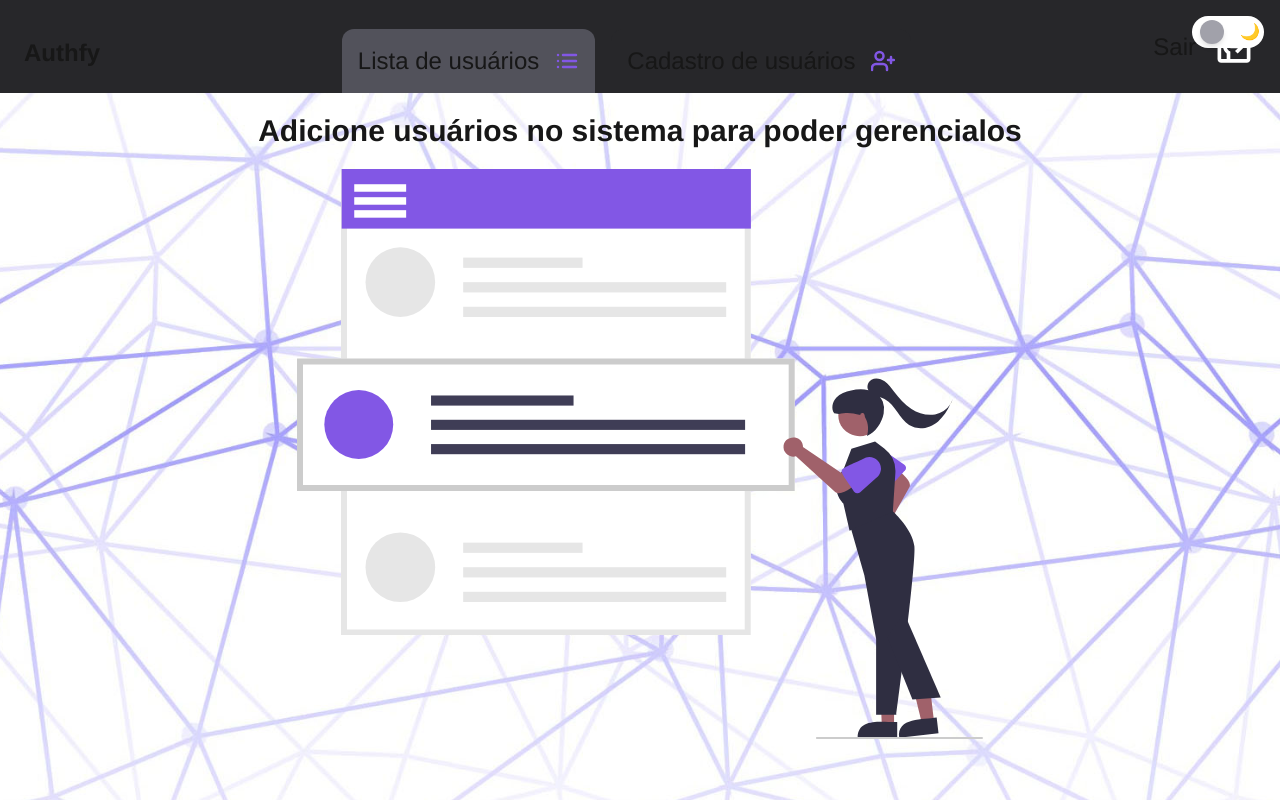
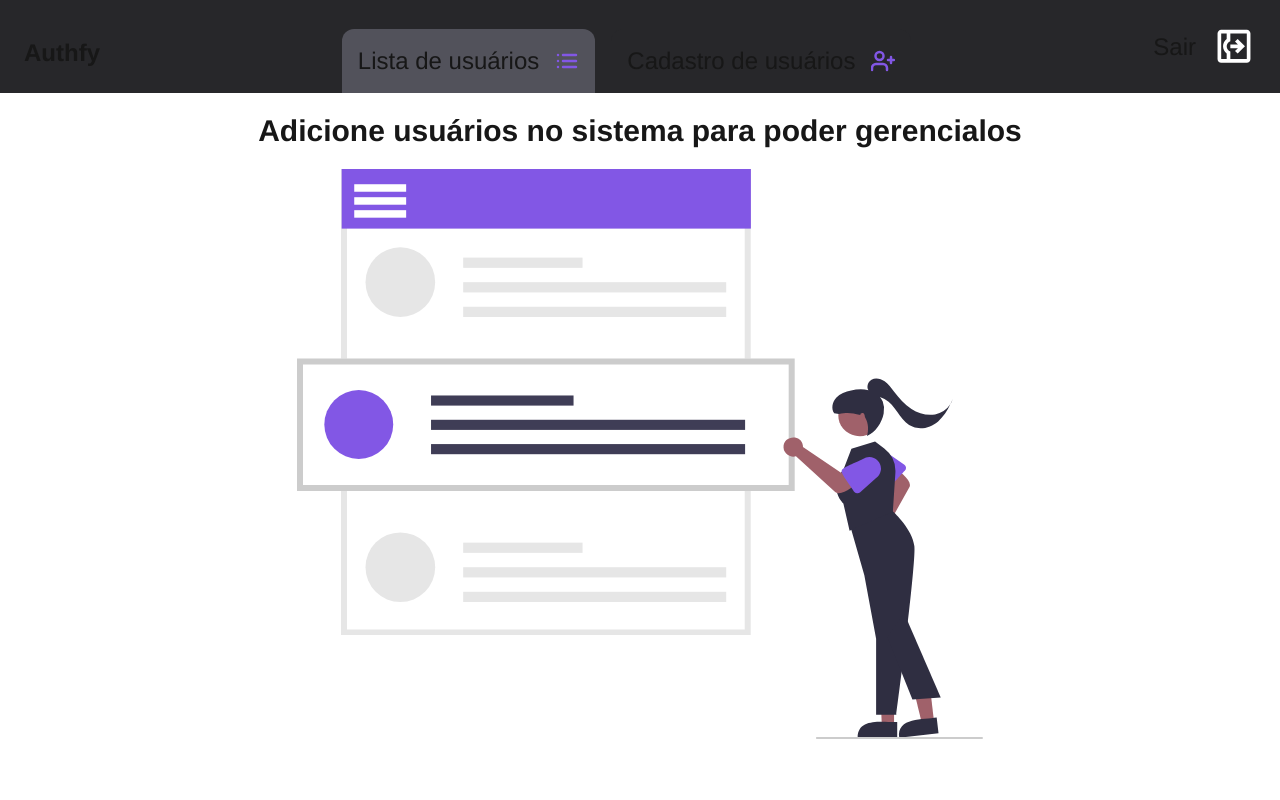
Before and after one commit to Eduardo-Paixao/Authify-Front, a Next.js app: page /private/userList in a window 1280 px wide. Built offline with nearby package versions, Linux system fonts and the light colour scheme; no server answers; a web font is replaced by a local one.

Commit message:
chore: remove ToggleThemeButton and ImgeBackground in layout

```diff
--- a/src/app/layout.tsx
+++ b/src/app/layout.tsx
@@ -6,9 +6,6 @@ import client from "@/lib/apollo";
 import { ToastContextProvider } from "@/contexts/ToastfyContext";
 import { ToastContainer } from "react-toastify";
 import "react-toastify/dist/ReactToastify.css";
-import ToggleThemeButton from "@/components/ToggleThemeButton";
-import ImgeBackground from "@/components/ImgeBackground";
-import { useTheme } from "@/hooks/useTheme";
 
 const KdamThmorPro = Kdam_Thmor_Pro({
   weight:"400",
@@ -20,14 +17,13 @@ export default function RootLayout({
 }: Readonly<{
   children: React.ReactNode;
 }>) {
-  const { theme, toggleTheme } = useTheme();
+
   return (
     <html lang="pt-BR" className={KdamThmorPro.className}>
       <body>
         <ApolloProvider client={client}>
           <ToastContextProvider>
-            <ToggleThemeButton toggleTheme={toggleTheme} />
-            <ImgeBackground theme={theme === "dark"} />
+
             {children}
             <ToastContainer theme="dark" />
           </ToastContextProvider>
--- a/src/app/page.tsx
+++ b/src/app/page.tsx
@@ -5,12 +5,18 @@ import { useRouter } from "next/navigation";
 
 import LogoDev from "@/logo-dev.svg";
 import ArrowNextCircle from "@/arrow-next-circle.svg";
+import ToggleThemeButton from "@/components/ToggleThemeButton";
+import ImgeBackground from "@/components/ImgeBackground";
+import { useTheme } from "@/hooks/useTheme";
 
 export default function Home() {
   const { push } = useRouter();
+  const { theme, toggleTheme } = useTheme();
 
   return (
     <div>
+      <ToggleThemeButton toggleTheme={toggleTheme} />
+      <ImgeBackground theme={theme === "dark"} />
       <div className="flex w-full md:h-screen  justify-center items-center flex-col p-4">
         <div className="w-full max-w-[1440px] flex flex-col md:flex-row max-h-[calc(100vh-88px)] items-center bg-[#F2ECFF]/85 border-4 border-[#8257E5] rounded-[73px]">
           <Image
```
